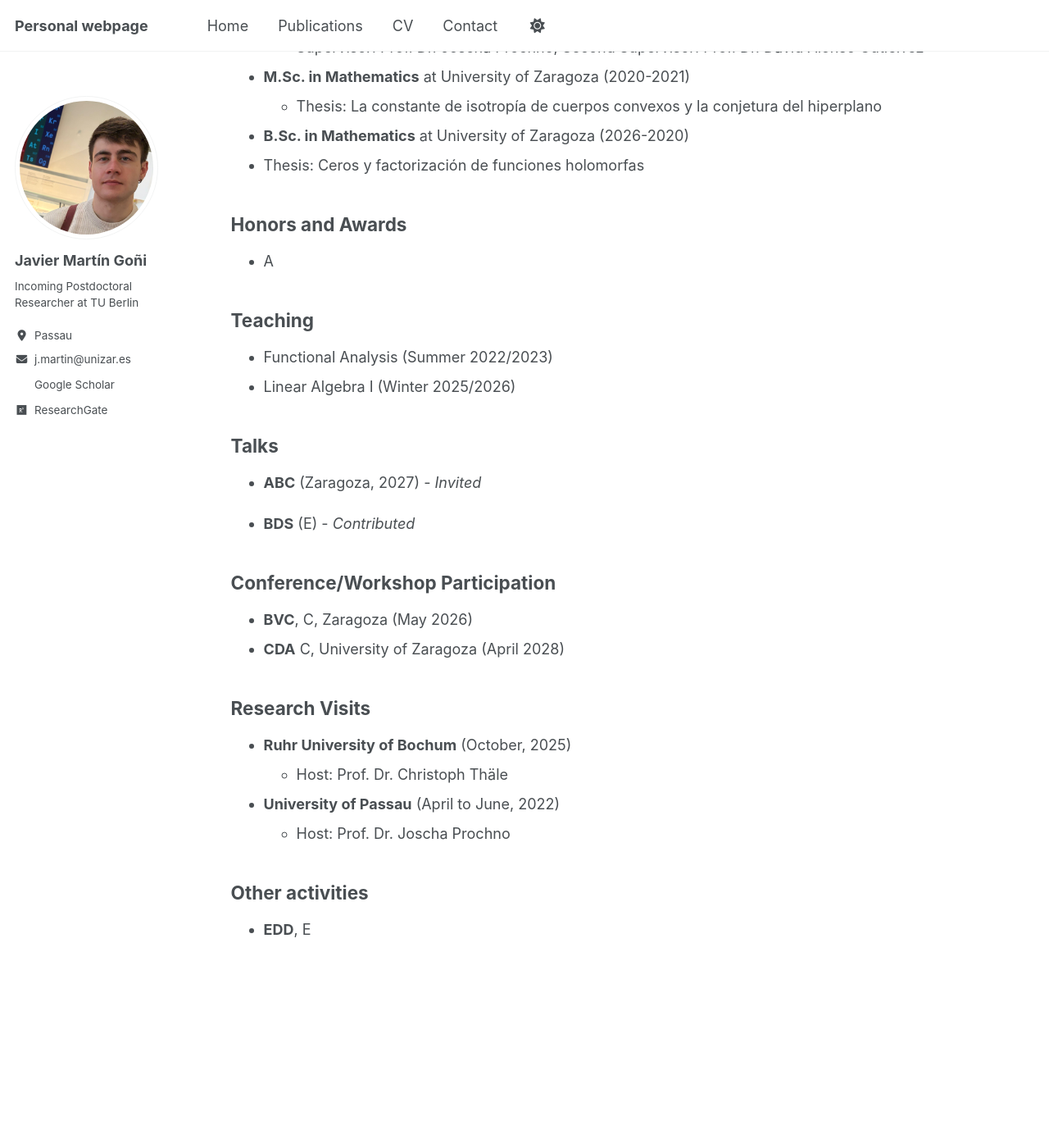
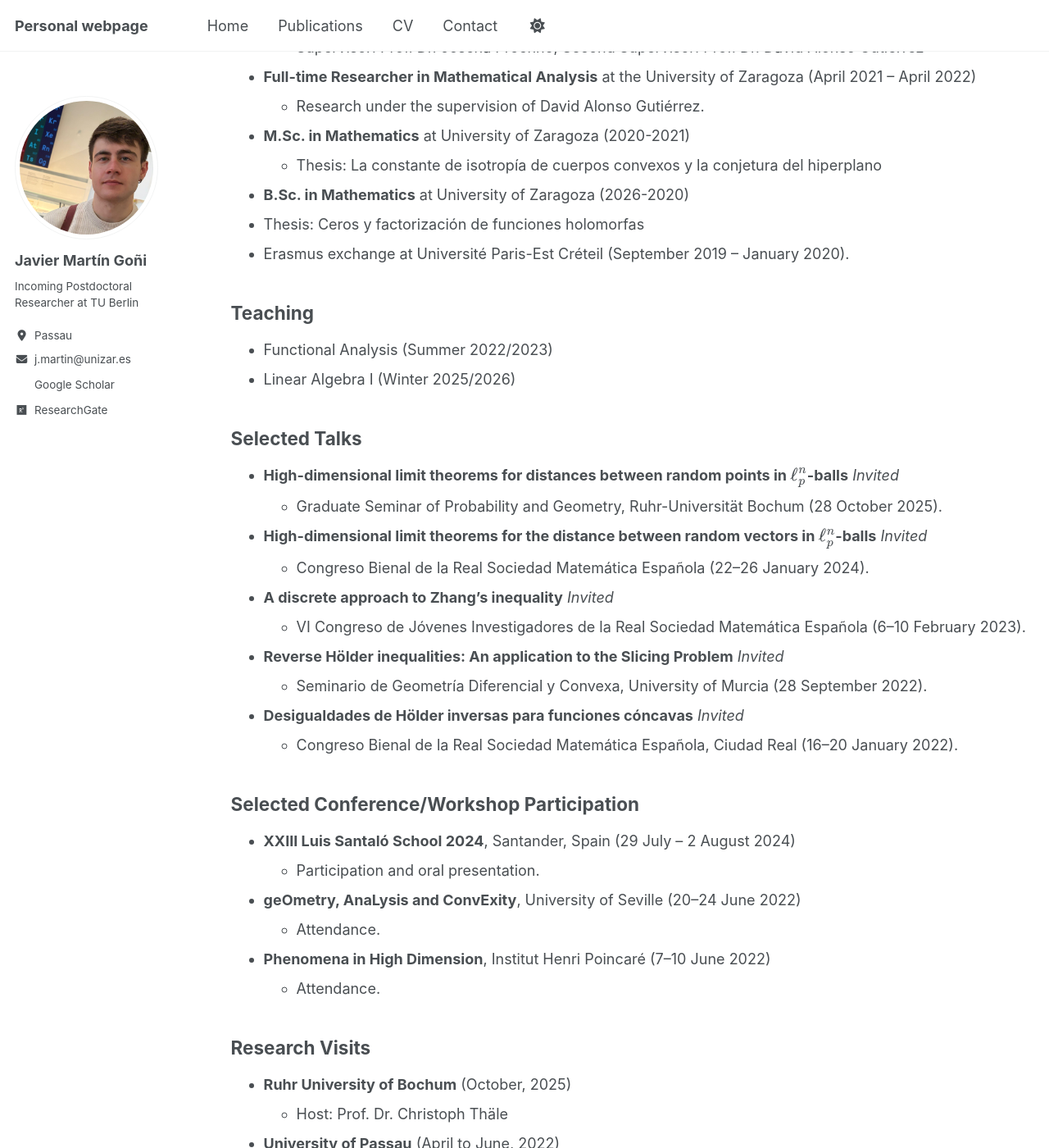
Before and after one commit to javiermartingoni/javiermartingoni.github.io, a Jekyll site: the page built from _pages/cv.md, in a window 1280 px wide and 1400 px high, scrolled down 296 px. Shown: the whole window at 82% size. Built offline with Jekyll 4.4.1, drawn with Linux system fonts in a browser that asks for light colours; a style sheet for code colours, icons or effects is not loaded.

Commit message:
Cambhios en el cv

```diff
--- a/_pages/cv.md
+++ b/_pages/cv.md
@@ -17,33 +17,51 @@ redirect_from:
   * Degree awarded Summa cum laude (1.0)
   * Supervisor: Prof. Dr. Joscha Prochno; Second Supervisor: Prof. Dr. David Alonso Gutiérrez
 
+* **Full-time Researcher in Mathematical Analysis** at the University of Zaragoza (April 2021 – April 2022)
+  * Research under the supervision of David Alonso Gutiérrez.
+
 * **M.Sc. in Mathematics** at University of Zaragoza (2020-2021)
   * Thesis: La constante de isotropía de cuerpos
 convexos y la conjetura del hiperplano
 
 * **B.Sc. in Mathematics** at University of Zaragoza (2026-2020)
 * Thesis: Ceros y factorización de funciones holomorfas
+* Erasmus exchange at Université Paris-Est Créteil (September 2019 – January 2020).
 
-## Honors and Awards
-
-* A
 
 ## Teaching
 
 * Functional Analysis (Summer 2022/2023)
 * Linear Algebra I (Winter 2025/2026)
 
-## Talks
+## Selected Talks
 
-* **ABC** (Zaragoza, 2027) - *Invited*
+* **High-dimensional limit theorems for distances between random points in $\ell_p^n$-balls** *Invited*
+  * Graduate Seminar of Probability and Geometry, Ruhr-Universität Bochum (28 October 2025).
 
-* **BDS** (E) - *Contributed*
+* **High-dimensional limit theorems for the distance between random vectors in $\ell_p^n$-balls** *Invited*
+  * Congreso Bienal de la Real Sociedad Matemática Española (22–26 January 2024).
+
+* **A discrete approach to Zhang's inequality** *Invited*
+  * VI Congreso de Jóvenes Investigadores de la Real Sociedad Matemática Española (6–10 February 2023).
+
+* **Reverse Hölder inequalities: An application to the Slicing Problem** *Invited*
+  * Seminario de Geometría Diferencial y Convexa, University of Murcia (28 September 2022).
+
+* **Desigualdades de Hölder inversas para funciones cóncavas** *Invited*
+  * Congreso Bienal de la Real Sociedad Matemática Española, Ciudad Real (16–20 January 2022).
 
 
-## Conference/Workshop Participation
+## Selected Conference/Workshop Participation
 
-* **BVC**, C, Zaragoza (May 2026)
-* **CDA** C, University of Zaragoza (April 2028)
+* **XXIII Luis Santaló School 2024**, Santander, Spain (29 July – 2 August 2024)
+  * Participation and oral presentation.
+
+* **geOmetry, AnaLysis and ConvExity**, University of Seville (20–24 June 2022)
+  * Attendance.
+
+* **Phenomena in High Dimension**, Institut Henri Poincaré (7–10 June 2022)
+  * Attendance.
 
 ## Research Visits
 
@@ -52,8 +70,3 @@ convexos y la conjetura del hiperplano
 
 * **University of Passau** (April to June, 2022)
   * Host: Prof. Dr. Joscha Prochno
-
-
-## Other activities
-
-* **EDD**, E
```
